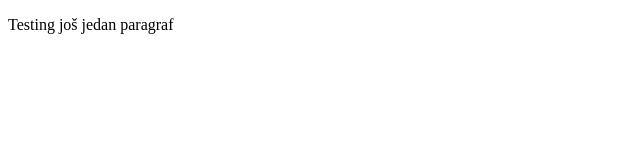
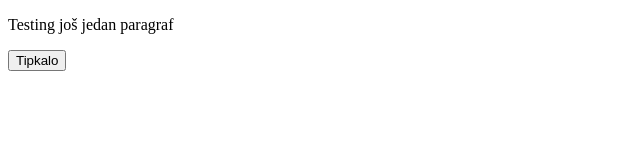
Before and after one commit to disjanedoe/github_practice, a plain HTML site: page src/index.html in a window 1280 px wide. Shown: the whole page, without its empty margins (0-640 px from the left). Drawn offline with Linux system fonts and the light colour scheme.

Commit message:
Added new feature - button

```diff
--- a/src/index.html
+++ b/src/index.html
@@ -7,5 +7,6 @@
   </head>
   <body>
     <p>Testing još jedan paragraf</p>
+    <button>Tipkalo</button>
   </body>
 </html>
```
